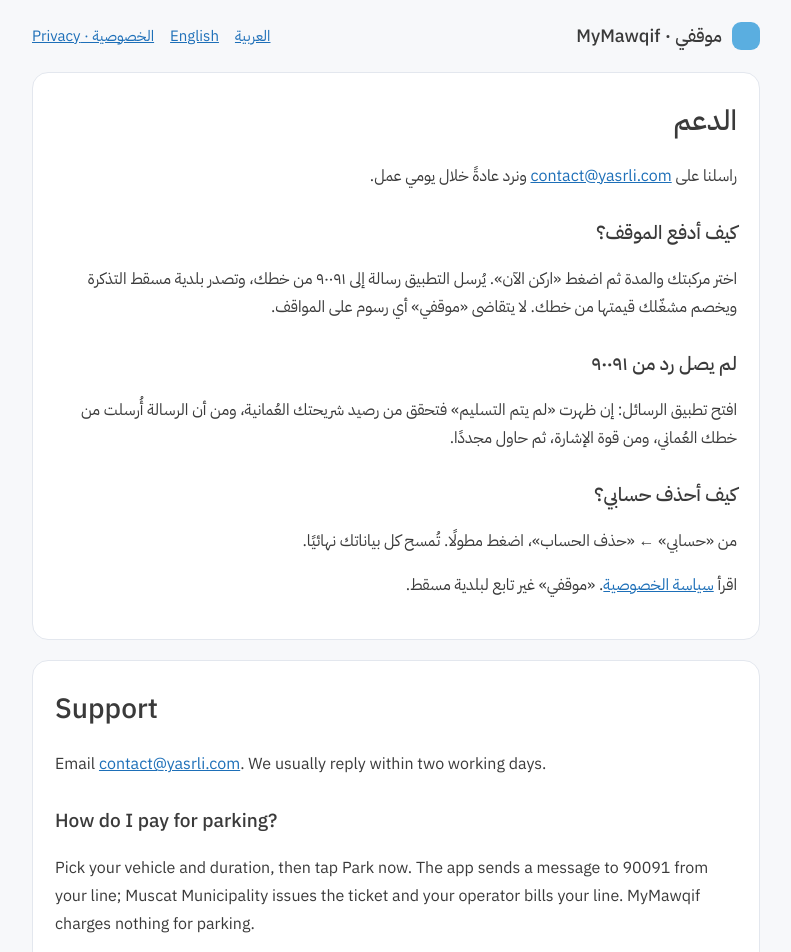
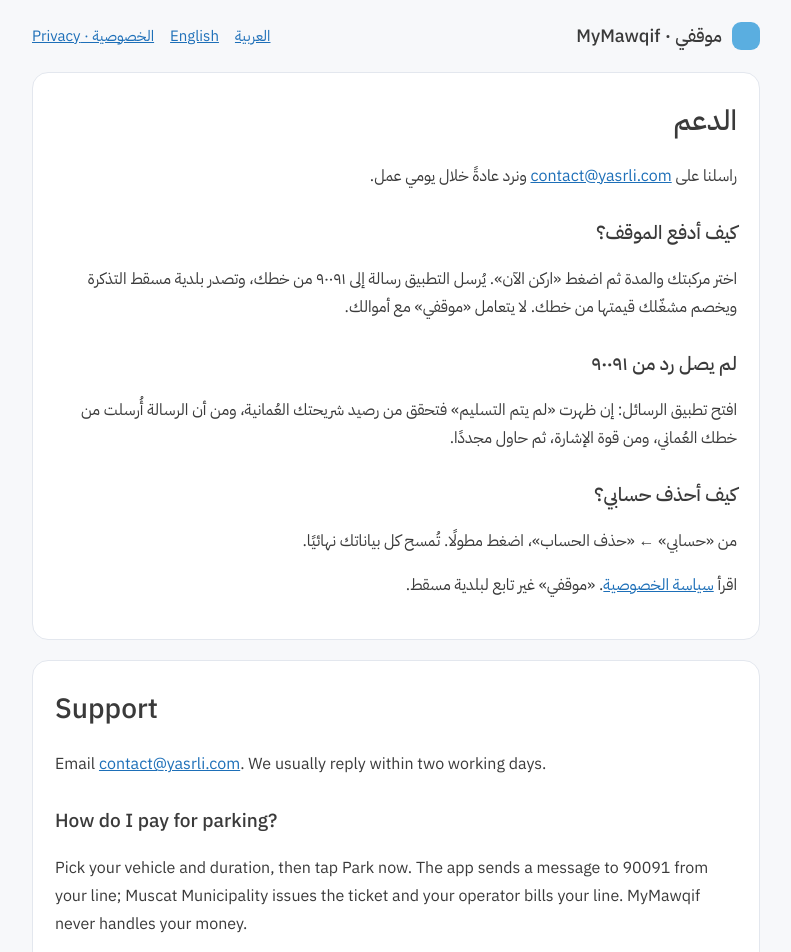
Before and after one commit to Mansuri98/mymawqif-legal, a plain HTML site: page support/index.html in a window 1280 px wide. Shown: the top 952 px of the page, without its empty margins (244-1035 px from the left). Drawn offline with Linux system fonts and the light colour scheme.

Commit message:
Support: say MyMawqif never handles your money (no free-forever promise)
Co-Authored-By: Claude Opus 5.5 <noreply@anthropic.com>

```diff
--- a/support/index.html
+++ b/support/index.html
@@ -22,7 +22,7 @@
   <p>راسلنا على <a href="mailto:contact@yasrli.com">contact@yasrli.com</a> ونرد عادةً خلال يومي عمل.</p>
 
   <h2>كيف أدفع الموقف؟</h2>
-  <p>اختر مركبتك والمدة ثم اضغط «اركن الآن». يُرسل التطبيق رسالة إلى ٩٠٠٩١ من خطك، وتصدر بلدية مسقط التذكرة ويخصم مشغّلك قيمتها من خطك. لا يتقاضى «موقفي» أي رسوم على المواقف.</p>
+  <p>اختر مركبتك والمدة ثم اضغط «اركن الآن». يُرسل التطبيق رسالة إلى ٩٠٠٩١ من خطك، وتصدر بلدية مسقط التذكرة ويخصم مشغّلك قيمتها من خطك. لا يتعامل «موقفي» مع أموالك.</p>
 
   <h2>لم يصل رد من ٩٠٠٩١</h2>
   <p>افتح تطبيق الرسائل: إن ظهرت «لم يتم التسليم» فتحقق من رصيد شريحتك العُمانية، ومن أن الرسالة أُرسلت من خطك العُماني، ومن قوة الإشارة، ثم حاول مجددًا.</p>
@@ -38,7 +38,7 @@
   <p>Email <a href="mailto:contact@yasrli.com">contact@yasrli.com</a>. We usually reply within two working days.</p>
 
   <h2>How do I pay for parking?</h2>
-  <p>Pick your vehicle and duration, then tap Park now. The app sends a message to 90091 from your line; Muscat Municipality issues the ticket and your operator bills your line. MyMawqif charges nothing for parking.</p>
+  <p>Pick your vehicle and duration, then tap Park now. The app sends a message to 90091 from your line; Muscat Municipality issues the ticket and your operator bills your line. MyMawqif never handles your money.</p>
 
   <h2>90091 didn't reply</h2>
   <p>Open Messages. If it says "Not Delivered", check the credit on your Omani SIM, that the message went from your Omani line, and your signal, then try again.</p>
```
